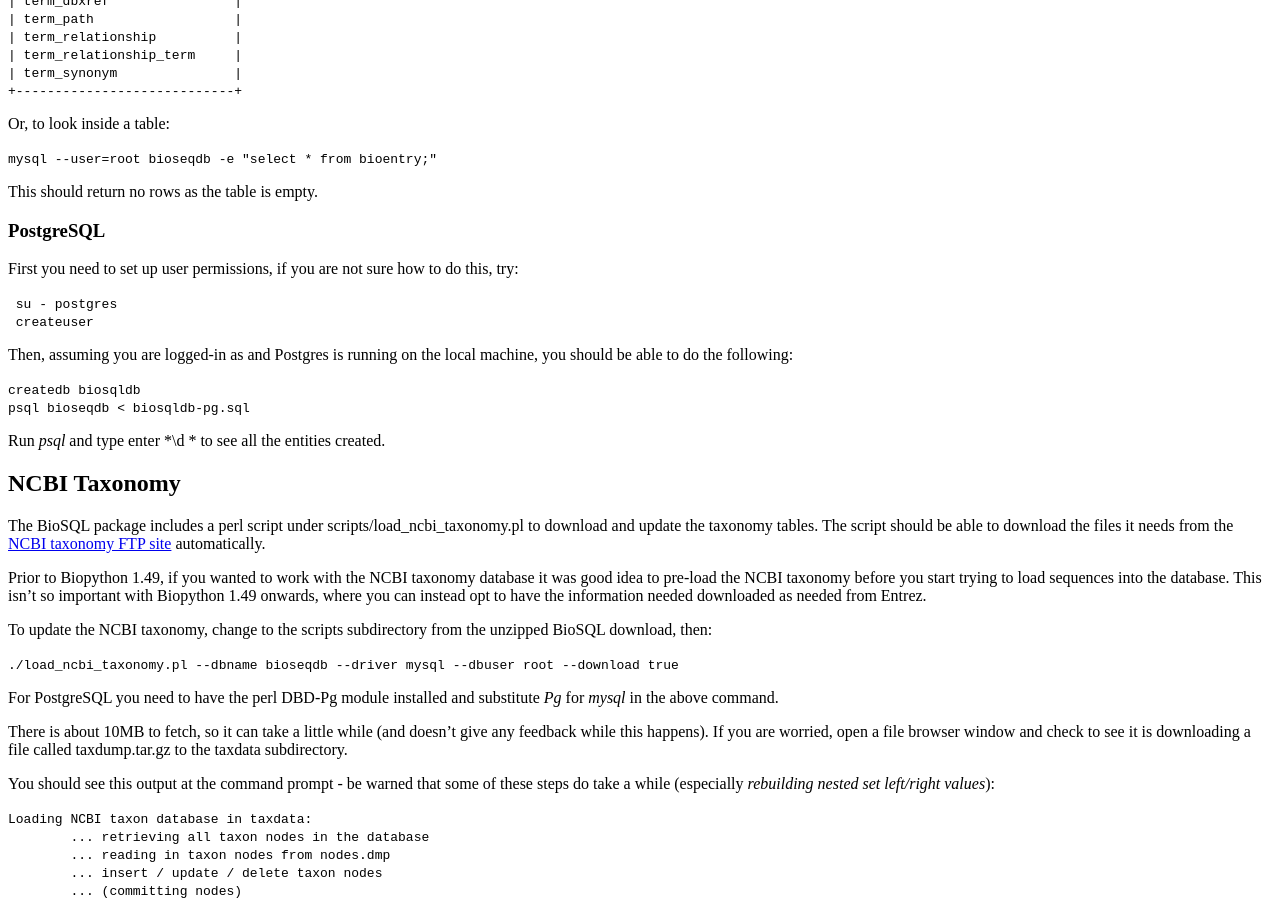
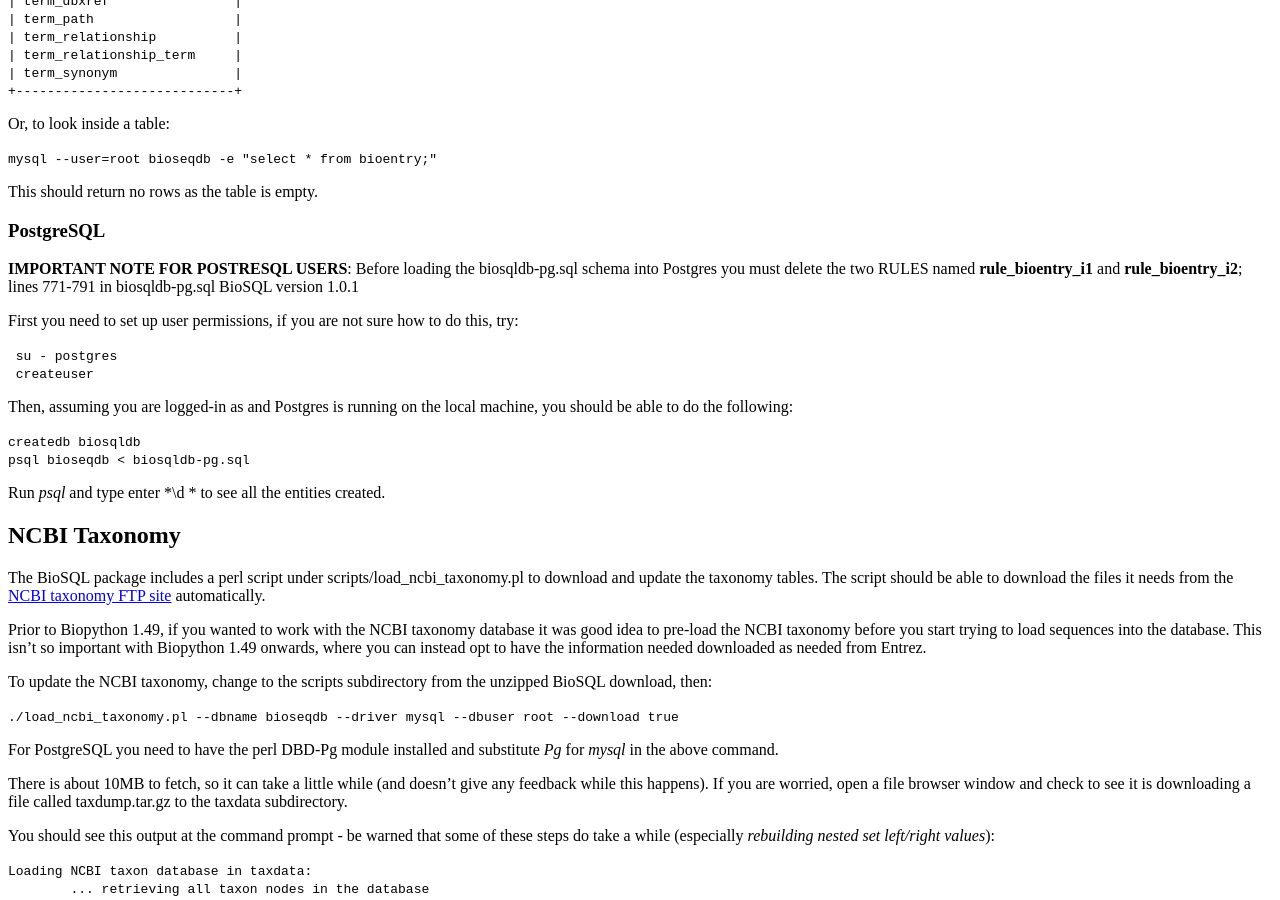
Before and after one commit to biopython/biopython.github.io, a Jekyll site: the page built from wiki/BioSQL.md, in a window 1280 px wide and 900 px high, scrolled down 1654 px. Built offline with Jekyll 4.4.1, drawn with Linux system fonts in a browser that asks for light colours.

Commit message:
Change to wiki page

```diff
--- a/wiki/BioSQL.md
+++ b/wiki/BioSQL.md
@@ -138,6 +138,11 @@ Or, to look inside a table:
 This should return no rows as the table is empty.
 
 ### PostgreSQL
+
+**IMPORTANT NOTE FOR POSTRESQL USERS**: Before loading the
+biosqldb-pg.sql schema into Postgres you must delete the two RULES named
+**rule\_bioentry\_i1** and **rule\_bioentry\_i2**; lines 771-791 in
+biosqldb-pg.sql BioSQL version 1.0.1
 
 First you need to set up user permissions, if you are not sure how to do
 this, try:
```
Also changed, not shown: 1 other file.
